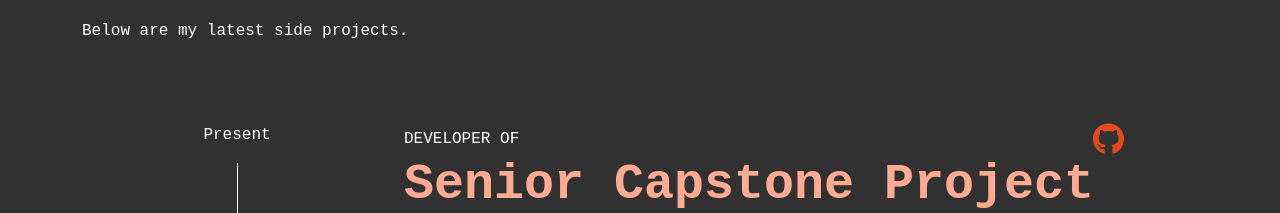
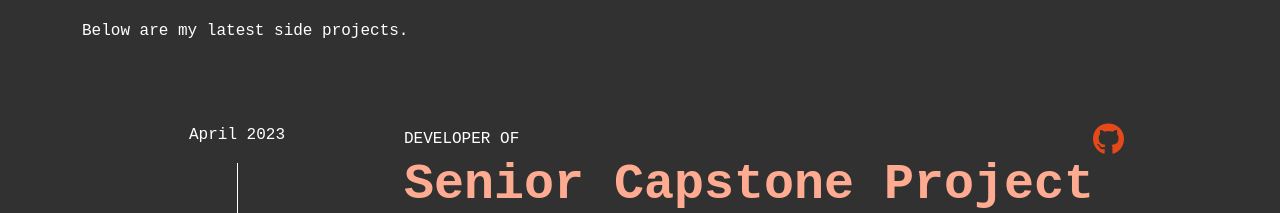
Before and after one commit to joelsmith-2019/joelsmith-2019.github.io, a React (Create React App) app: page / in a window 1280 px wide. Shown: the part 3133-3346 px from the top of the page. Built offline with nearby package versions, Linux system fonts and the light colour scheme.

Commit message:
Update Side Project

```diff
--- a/src/components/projects/Projects.js
+++ b/src/components/projects/Projects.js
@@ -6,7 +6,7 @@ export default function Projects() {
     let projects = [
         {
             startDate: "September 2022",
-            endDate: "Present",
+            endDate: "April 2023",
             title: "Senior Capstone Project",
             description: "An online auction application utilizing microservice architecture.",
             role: "Developer",
```
